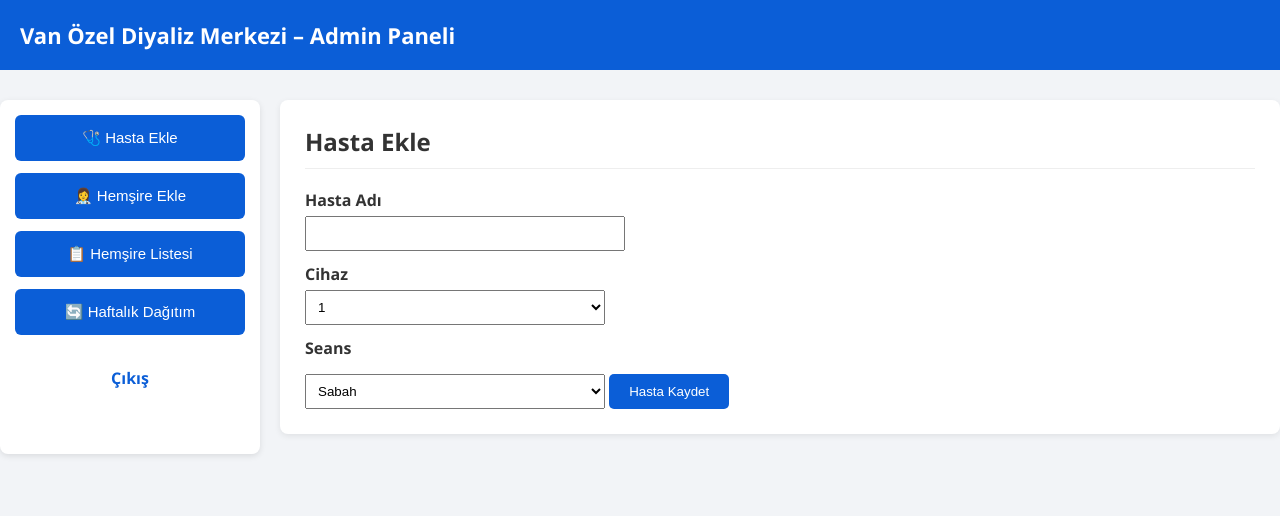
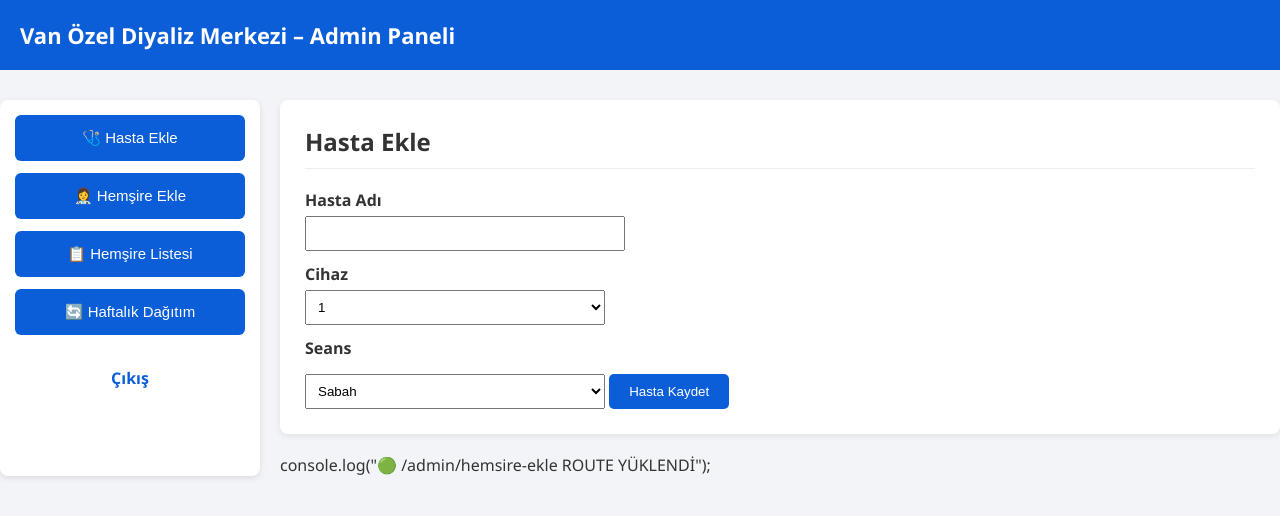
Before and after one commit to rkilic1-spec/van-ozel-diyaliz, a website: page views/admin.html in a window 1280 px wide. Drawn offline with Linux system fonts and the light colour scheme; no server answers.

Commit message:
Update admin.html

```diff
--- a/views/admin.html
+++ b/views/admin.html
@@ -160,6 +160,8 @@ button.submit:hover {
     </section>
 
     <!-- HEMŞİRE EKLE -->
+    console.log("🟢 /admin/hemsire-ekle ROUTE YÜKLENDİ");
+
     <section id="hemsire" class="card hidden">
       <h2>Hemşire Ekle</h2>
 
```
